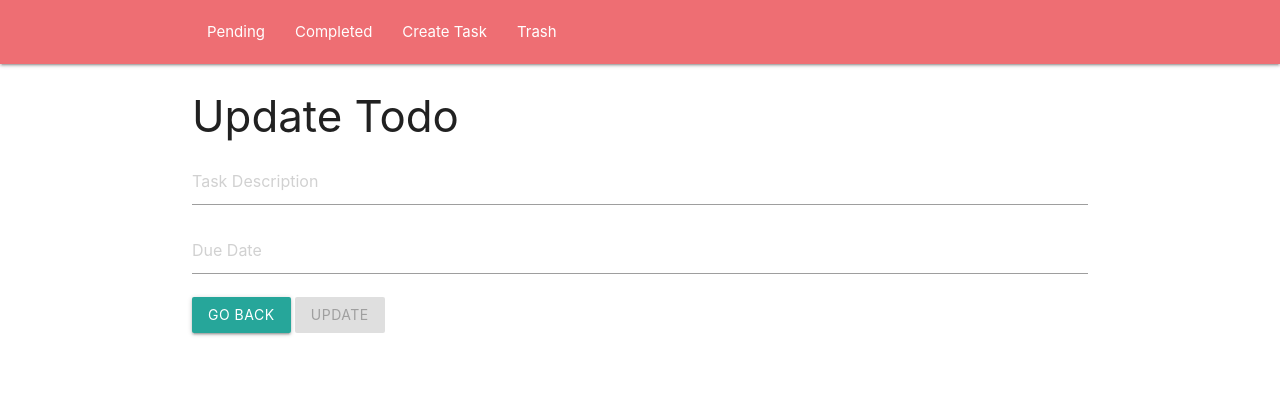
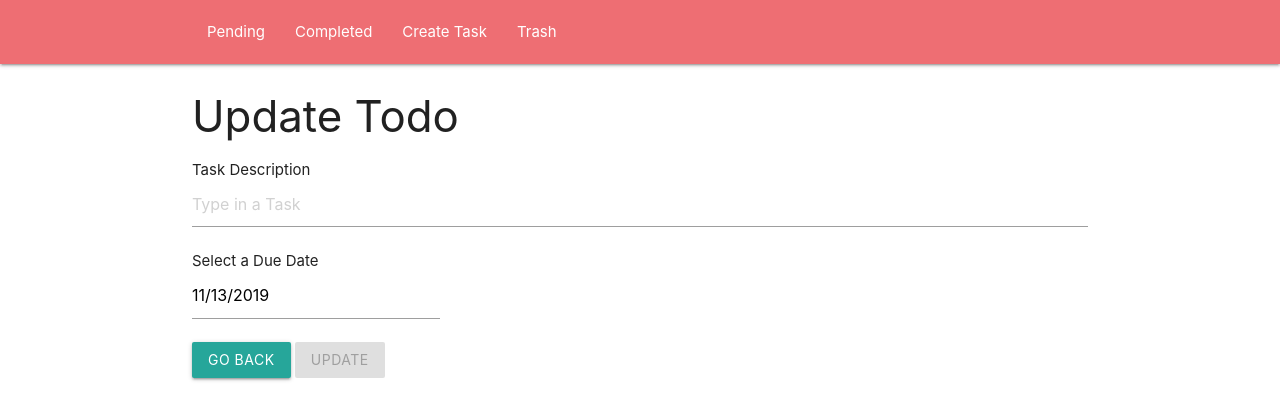
Before and after one commit to safwbdev/todolist-react, a React (Create React App) app in the folder frontend/: page /edit/1 in a window 1280 px wide. Shown: the top 420 px of the page. Built offline with nearby package versions, Linux system fonts and the light colour scheme; no server answers.

Commit message:
bug fixes

```diff
--- a/frontend/src/App.js
+++ b/frontend/src/App.js
@@ -13,33 +13,10 @@ class App extends Component {
   render() {
     return (
       <Router>
-
-          {/* <nav className="navbar navbar-expand-lg navbar-light bg-light">
-            <a className="navbar-brand" href="https://codingthesmartway.com">
-            </a>
-            <Link to="/" className="navbar-brand">Todo List App</Link>
-            <div className="collpase nav-collapse">
-            <ul className="navbar-nav mr-auto">
-            <li className="navbar-item">
-            <Link to="/" className="nav-link">Pending</Link>
-            </li>
-            <li className="navbar-item">
-            <Link to="/completed" className="nav-link">Completed</Link>
-            </li>
-            <li className="navbar-item">
-            <Link to="/create" className="nav-link">Create Task</Link>
-            </li>
-            <li className="navbar-item">
-            <Link to="/trash" className="nav-link">Trash</Link>
-            </li>
-            </ul>
-            </div>
-          </nav> */}
         <nav>
           <div className="container">
-    <div class="nav-wrapper">
-      {/* <a href="#" class="brand-logo left">Logo</a> */}
-      <ul id="nav-mobile" class="left hide-on-med-and-down">
+            <div className="nav-wrapper">
+              <ul id="nav-mobile" className="left hide-on-med-and-down">
                 <li><Link to="/" className="nav-link">Pending</Link></li>
                   <li><Link to="/completed" className="nav-link">Completed</Link></li>
                   <li><Link to="/create" className="nav-link">Create Task</Link></li>
@@ -49,8 +26,6 @@ class App extends Component {
           </div>
         </nav>
         <div className="container">
-
-
           <Route path="/" exact component={PendingList} />
           <Route path="/completed" component={CompletedList} />
           <Route path="/trash" component={TrashList} />
--- a/frontend/src/components/PendingList.js
+++ b/frontend/src/components/PendingList.js
@@ -54,7 +54,6 @@ export default class PendingList extends Component {
             .catch(function (error) {
                 console.log(error);
             })
-            console.log(new Date())
     }
     componentDidUpdate(){
         // axios.get('http://localhost:4000/tasks/')
@@ -65,9 +64,6 @@ export default class PendingList extends Component {
         //         console.log(error);
         //     })
     }
-
-
-
     taskList() {
         return this.state.tasks.map(function(currentTask, i) {
             console.log(currentTask)
@@ -80,6 +76,7 @@ export default class PendingList extends Component {
     }
 
     render() {
+        console.log(new Date())
         return (
             <div>
                 <h3>Pending Tasks</h3>
--- a/frontend/src/components/edit-todo.component.js
+++ b/frontend/src/components/edit-todo.component.js
@@ -1,8 +1,7 @@
 import React, {Component} from 'react';
 import { Link } from 'react-router-dom';
 import axios from 'axios';
-
-// import DatePicker from "react-datepicker";
+import DatePicker from "react-datepicker";
 
 export default class EditTodo extends Component {
 
@@ -15,7 +14,7 @@ export default class EditTodo extends Component {
 
         this.state = {
             task_description: '',
-            due_date: '',
+            due_date: new Date(),
             task_completed: '',
             date_completed: false,
             task_deleted: false
@@ -27,7 +26,7 @@ export default class EditTodo extends Component {
             .then(response => {
                 this.setState({
                     task_description: response.data.task_description,
-                    due_date: response.data.due_date,
+                    // due_date: response.data.due_date,
                     task_completed: response.data.task_completed,
                     date_completed: response.data.date_completed,
                     task_deleted: response.data.task_deleted
@@ -36,6 +35,8 @@ export default class EditTodo extends Component {
             .catch(function(error) {
                 console.log(error)
             })
+            console.log( this.state.due_date)
+            console.log(new Date())
     }
 
     onChangeTaskDescription(e) {
@@ -44,11 +45,11 @@ export default class EditTodo extends Component {
         });
     }
 
-    onChangeDueDate(e) {
+    onChangeDueDate = date => {
         this.setState({
-            due_date: e.target.value
+            due_date: date
         });
-    }
+    };
 
     onSubmit(e) {
         e.preventDefault();
@@ -71,24 +72,23 @@ export default class EditTodo extends Component {
                 <h3>Update Todo</h3>
                 <form onSubmit={this.onSubmit}>
                      <div class="input-field col s6">
+                        <div>Task Description</div>
                         <input
                             id="task_desc"
                             type="text"
                             class="validate"
-                            placeholder="Task Description"
+                            placeholder="Type in a Task"
                             value={this.state.task_description}
                             onChange={this.onChangeTaskDescription}
-                             />
+                        />
                     </div>
                     <div class="input-field col s6">
-                        <input
-                            id="task_desc"
-                            type="text"
-                            class="validate"
+                        <div>Select a Due Date</div>
+                        <DatePicker
+                            selected={this.state.due_date}
                             placeholder="Due Date"
-                            value={this.state.due_date}
                             onChange={this.onChangeDueDate}
-                             />
+                        />
                     </div>
                     <div class="input-field col s12">
                     <Link to='/' className="btn btn-primary">Go Back</Link>{' '}
```
Also changed, not shown: frontend/src/components/create-todo.component.js (+0 -28 lines). Lines whose indentation alone changed are shown as unchanged.
